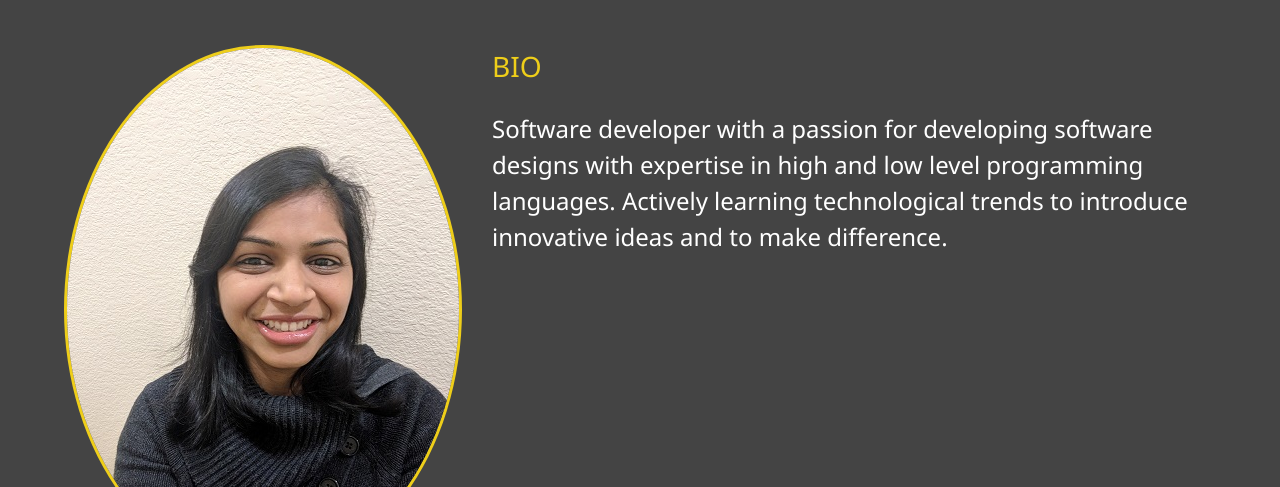
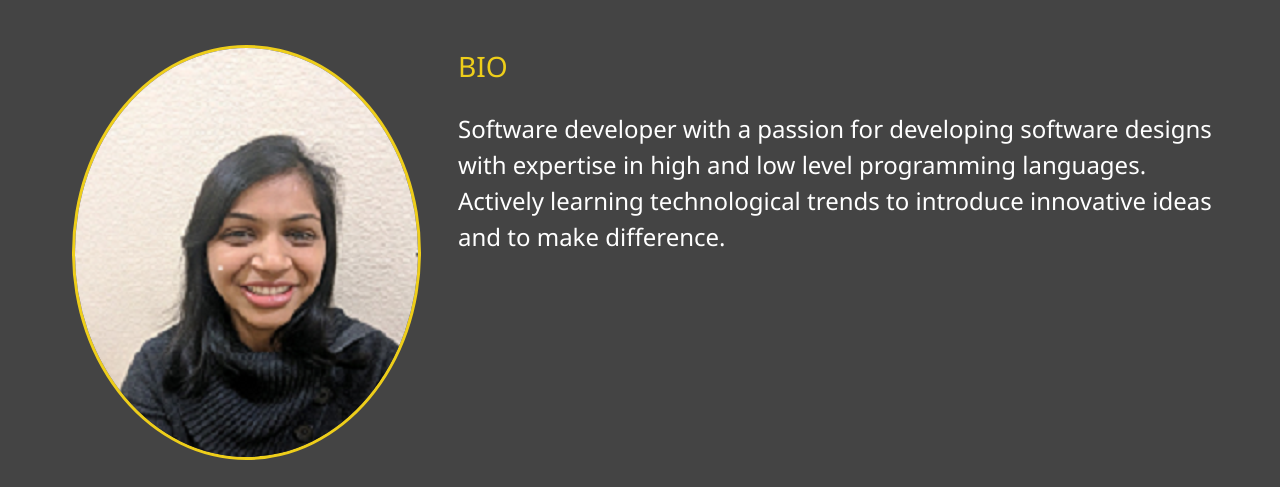
Before and after one commit to anmistry/Portfolio, a website: page dist1/about.html in a window 1280 px wide. Shown: the part 253-740 px from the top of the page. Drawn offline with Linux system fonts and the light colour scheme.

Commit message:
Update about.html

```diff
--- a/dist1/about.html
+++ b/dist1/about.html
@@ -54,7 +54,7 @@
         Let me tell you somethings about me..
     </h2>
     <div class="about-details">
-        <img src="images/picture1.png" alt="Ankita Mistry"
+        <img src="images/picture.png" alt="Ankita Mistry"
         class="bio-portrait">
 
         <div class="bio">
```
